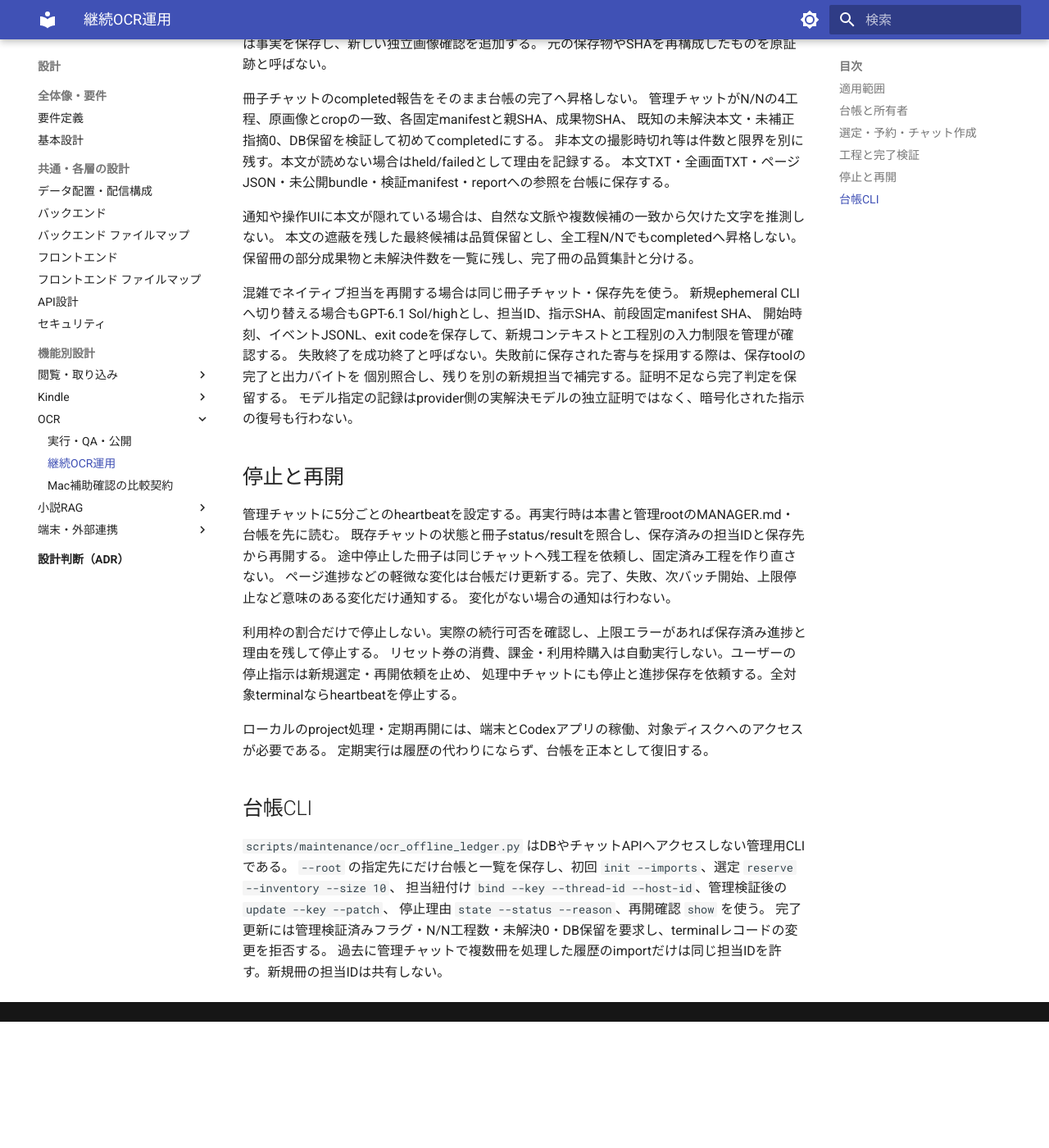
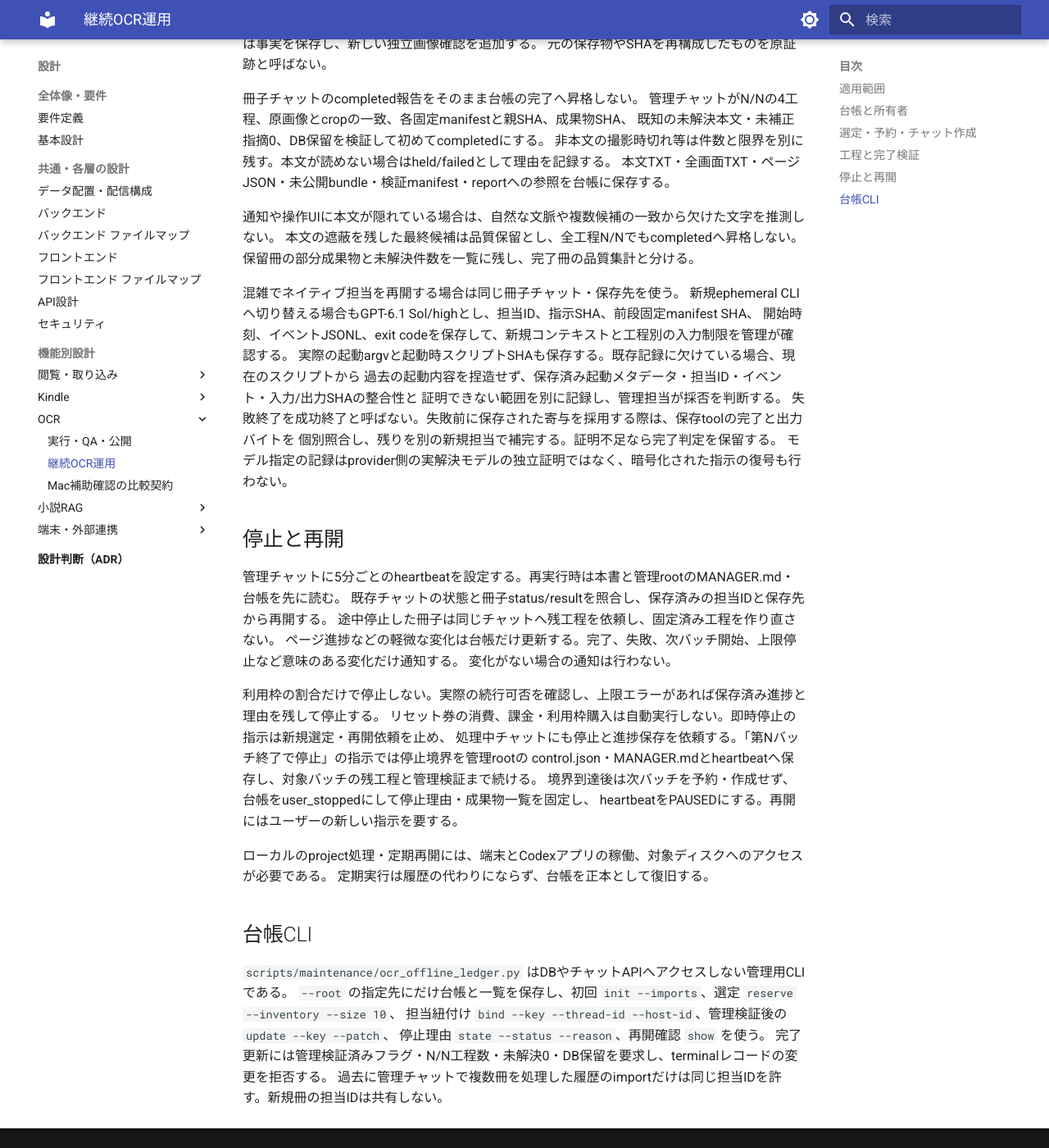
Before and after one commit to kkmmyr/Pic2PDF_Viewer, an MkDocs documentation site: the page built from docs/design/環境構築/OCR継続処理運用.md, in a window 1280 px wide and 1400 px high, scrolled down 1418 px. Shown: the whole window at 82% size. Built offline with MkDocs 1.6.1 and Material for MkDocs 9.7.7, drawn with Linux system fonts in a browser that asks for light colours; before the commit the page ends 2664 px from its top, so only the background shows below that.

Commit message:
docs(ocr): honor user stop at the third batch boundary
Persist the requested batch boundary in management and heartbeat instructions.
Document stopping after verification and recording gaps in CLI launch evidence.

Co-Authored-By: Codex GPT-6.1 Sol <noreply@anthropic.com>

```diff
--- a/docs/design/環境構築/OCR継続処理運用.md
+++ b/docs/design/環境構築/OCR継続処理運用.md
@@ -56,6 +56,9 @@ raw・review・QAは固定後に上書きしない。証跡消失時は事実を
 混雑でネイティブ担当を再開する場合は同じ冊子チャット・保存先を使う。
 新規ephemeral CLIへ切り替える場合もGPT-6.1 Sol/highとし、担当ID、指示SHA、前段固定manifest SHA、
 開始時刻、イベントJSONL、exit codeを保存して、新規コンテキストと工程別の入力制限を管理が確認する。
+実際の起動argvと起動時スクリプトSHAも保存する。既存記録に欠けている場合、現在のスクリプトから
+過去の起動内容を捏造せず、保存済み起動メタデータ・担当ID・イベント・入力/出力SHAの整合性と
+証明できない範囲を別に記録し、管理担当が採否を判断する。
 失敗終了を成功終了と呼ばない。失敗前に保存された寄与を採用する際は、保存toolの完了と出力バイトを
 個別照合し、残りを別の新規担当で補完する。証明不足なら完了判定を保留する。
 モデル指定の記録はprovider側の実解決モデルの独立証明ではなく、暗号化された指示の復号も行わない。
@@ -69,8 +72,11 @@ raw・review・QAは固定後に上書きしない。証跡消失時は事実を
 変化がない場合の通知は行わない。
 
 利用枠の割合だけで停止しない。実際の続行可否を確認し、上限エラーがあれば保存済み進捗と理由を残して停止する。
-リセット券の消費、課金・利用枠購入は自動実行しない。ユーザーの停止指示は新規選定・再開依頼を止め、
-処理中チャットにも停止と進捗保存を依頼する。全対象terminalならheartbeatを停止する。
+リセット券の消費、課金・利用枠購入は自動実行しない。即時停止の指示は新規選定・再開依頼を止め、
+処理中チャットにも停止と進捗保存を依頼する。「第Nバッチ終了で停止」の指示では停止境界を管理rootの
+control.json・MANAGER.mdとheartbeatへ保存し、対象バッチの残工程と管理検証まで続ける。
+境界到達後は次バッチを予約・作成せず、台帳をuser_stoppedにして停止理由・成果物一覧を固定し、
+heartbeatをPAUSEDにする。再開にはユーザーの新しい指示を要する。
 
 ローカルのproject処理・定期再開には、端末とCodexアプリの稼働、対象ディスクへのアクセスが必要である。
 定期実行は履歴の代わりにならず、台帳を正本として復旧する。
```
Also changed, not shown: docs/log/変更履歴.md (+6 -0 lines).
